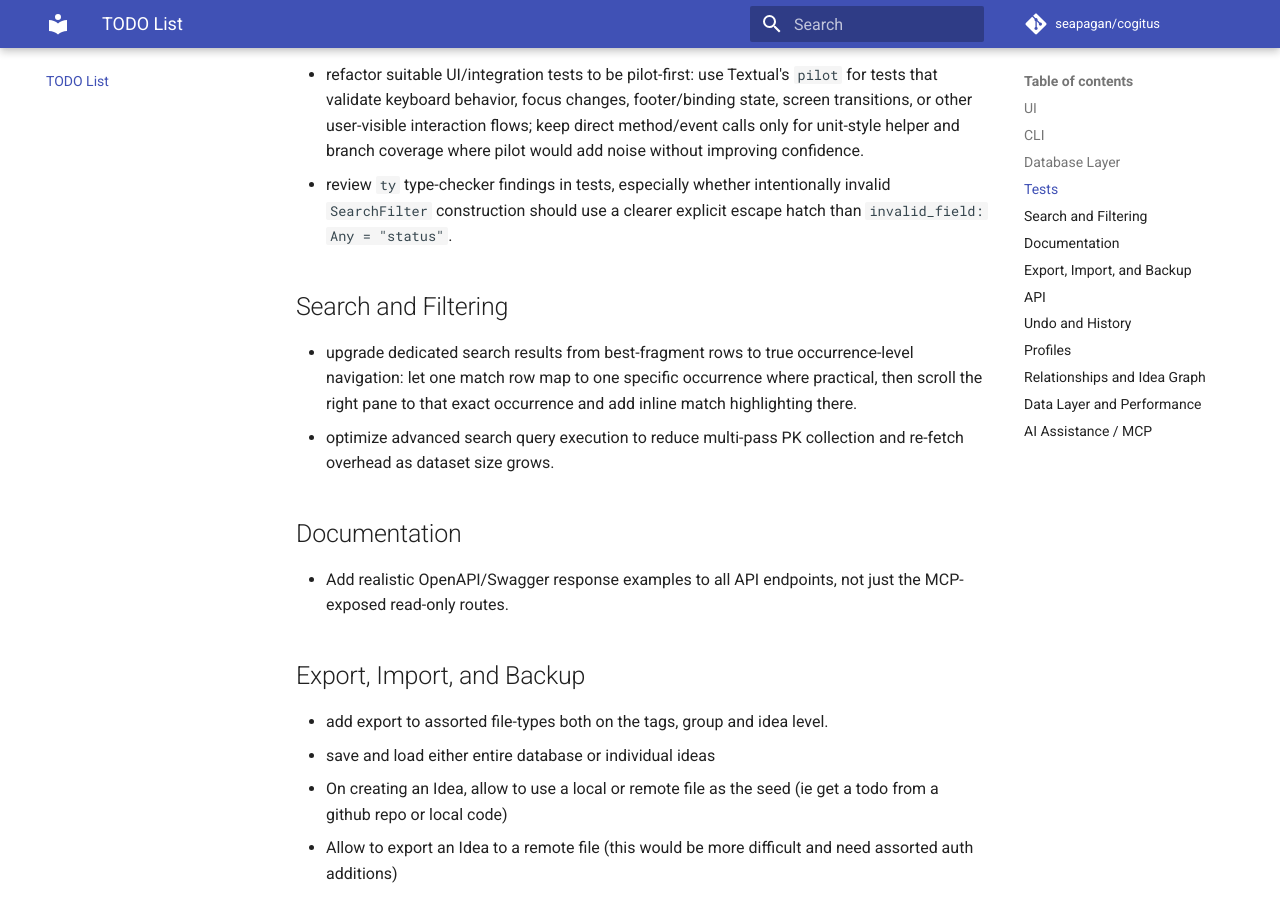
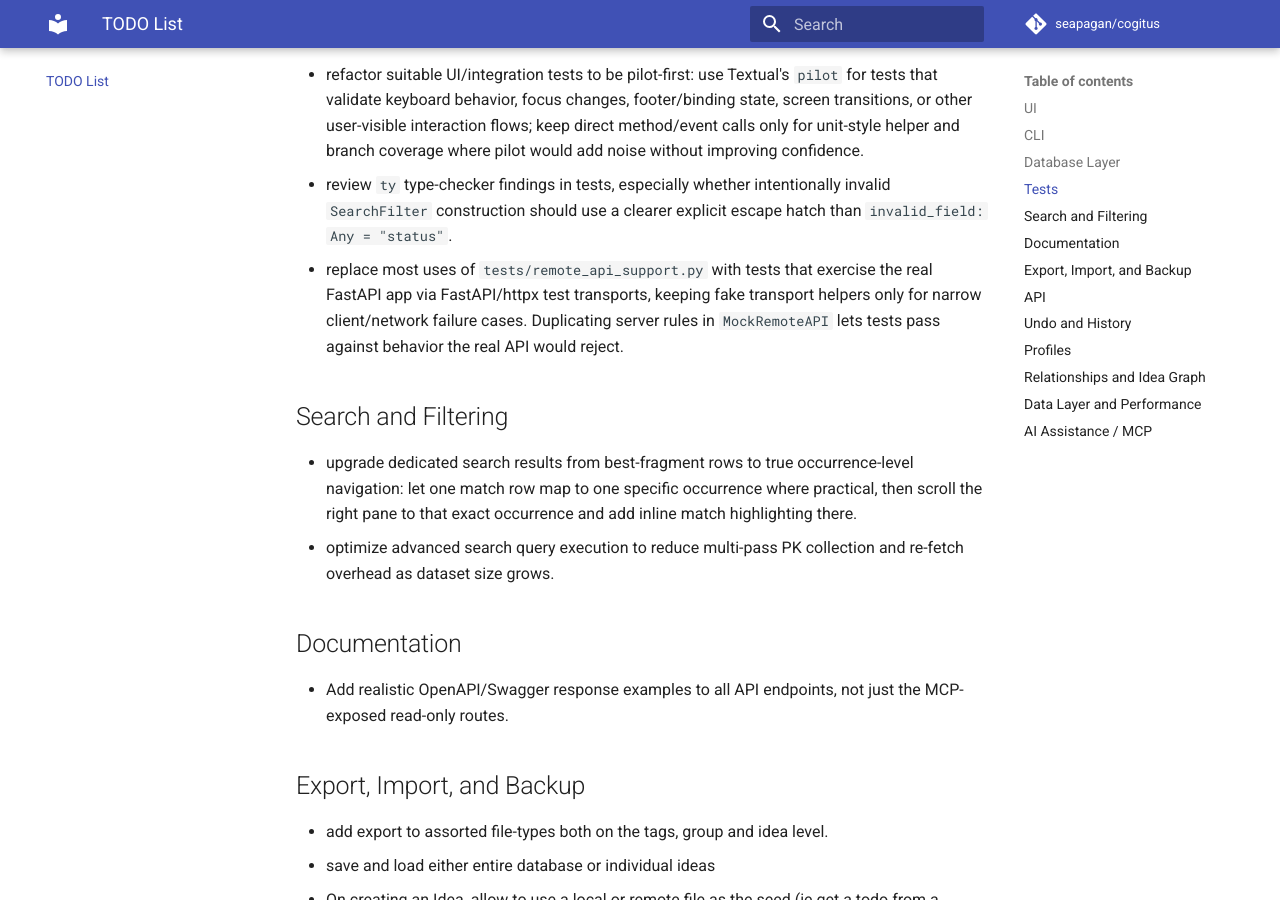
Before and after one commit to seapagan/cogitus, an MkDocs documentation site: the page built from docs/project/todo.md, in a window 1280 px wide and 900 px high, scrolled down 1005 px. Built offline with MkDocs 1.6.1 and Material for MkDocs 9.7.7, drawn with Linux system fonts in a browser that asks for light colours; comment, search, counter and statistics services are not loaded.

```diff
--- a/TODO.md
+++ b/TODO.md
@@ -38,6 +38,10 @@
 - review `ty` type-checker findings in tests, especially whether intentionally
   invalid `SearchFilter` construction should use a clearer explicit escape hatch
   than `invalid_field: Any = "status"`.
+- replace most uses of `tests/remote_api_support.py` with tests that exercise
+  the real FastAPI app via FastAPI/httpx test transports, keeping fake transport
+  helpers only for narrow client/network failure cases. Duplicating server rules
+  in `MockRemoteAPI` lets tests pass against behavior the real API would reject.
 
 ## Search and Filtering
 
```
Also changed, not shown: 2 other files.
